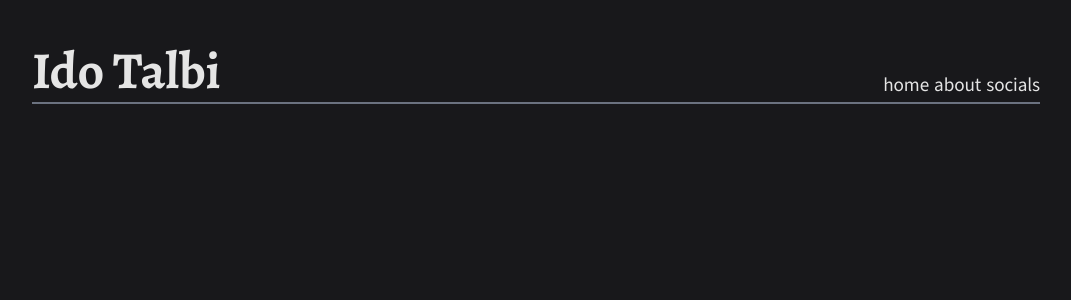
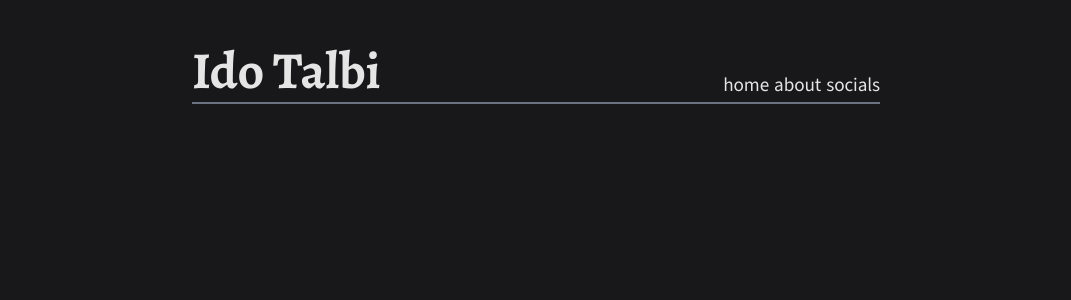
Before and after one commit to talbii/tal.bi, a SvelteKit app: page / in a window 1280 px wide. Shown: the top 300 px of the page, without its empty margins (104-1175 px from the left). Built offline with nearby package versions, Linux system fonts and the light colour scheme.

Commit message:
make `<html>` margins larger for desktop users

```diff
--- a/src/app.css
+++ b/src/app.css
@@ -28,7 +28,7 @@ a, p, h1, h2, h3, h4, nav, li {
         font-size: 1.25rem;
     } */
     html {
-        margin: 4vh 10vw;
+        margin: 4vh 15em;
         font-size: 1.2rem;
     }
 }
```
